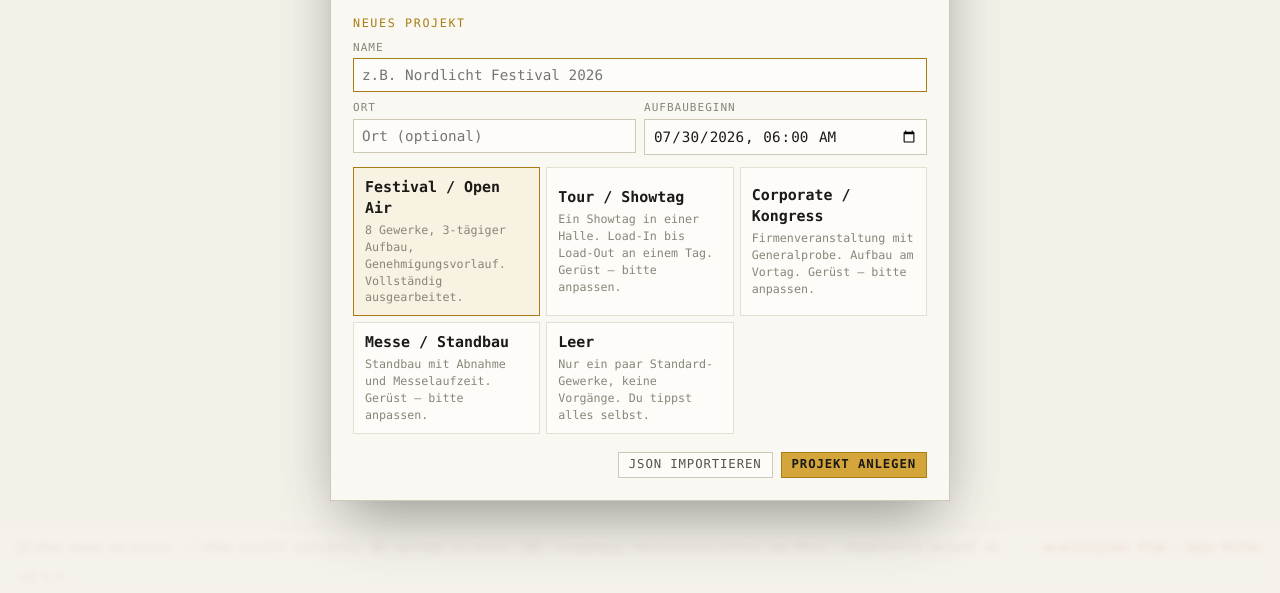
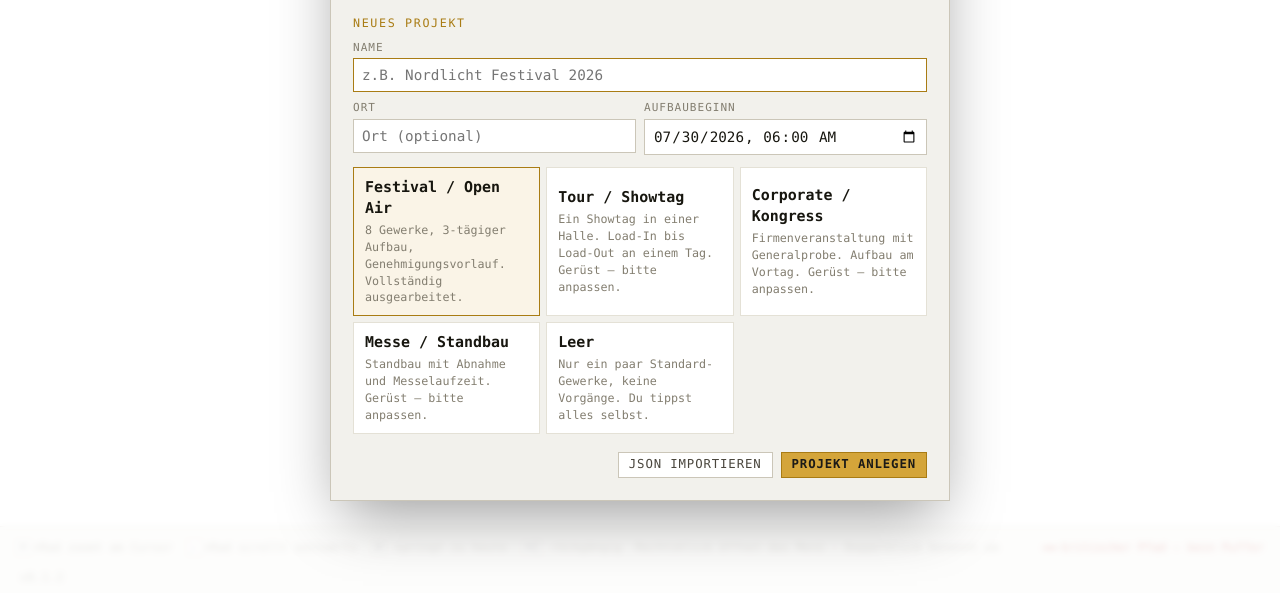
Before and after one commit to M4dm0nky/Bauzeitenplan, a website: page index.html in a window 1280 px wide. Shown: the part 207-800 px from the top of the page. Drawn offline with Linux system fonts and the light colour scheme.

Commit message:
Optik deutlich heller — v0.1.2
Heller Modus auf Weiß (statt gedämpftem Creme), dunkler Modus von Fast-Schwarz
auf angehobenes Schiefergrau. In beiden Systemeinstellungen spürbar heller.

Co-Authored-By: Claude Opus 4.8 <noreply@anthropic.com>

```diff
--- a/index.html
+++ b/index.html
@@ -22,8 +22,8 @@
 <!-- Struktur (Geometrie + Verhalten) und Gestaltung sind getrennt.
      Der Theme-Link ist der einzige Umschaltpunkt: styles/themes/ enthält vier
      fertige Ebenen (console = aktiv). Siehe docs/themes.md. -->
-<link rel="stylesheet" href="styles/base.css?v=0.1.1">
-<link rel="stylesheet" href="styles/themes/console.css?v=0.1.1" id="theme-css" data-theme-name="console">
+<link rel="stylesheet" href="styles/base.css?v=0.1.2">
+<link rel="stylesheet" href="styles/themes/console.css?v=0.1.2" id="theme-css" data-theme-name="console">
 </head>
 <body>
 
@@ -110,6 +110,6 @@
 <div class="toast" id="toast" role="status" hidden></div>
 <input type="file" id="import-file" accept="application/json,.json" hidden>
 
-<script type="module" src="js/app.js?v=0.1.1"></script>
+<script type="module" src="js/app.js?v=0.1.2"></script>
 </body>
 </html>
--- a/js/version.js
+++ b/js/version.js
@@ -8,4 +8,4 @@
 // geprüft wird nichts. Vergisst man eine, sieht der Nutzer alten Code und
 // niemand merkt es. Hier schlägt `node tests/run.mjs` sofort an.
 
-export const VERSION = '0.1.1';
+export const VERSION = '0.1.2';
--- a/package.json
+++ b/package.json
@@ -1,6 +1,6 @@
 {
   "name": "bauzeitenplan",
-  "version": "0.1.1",
+  "version": "0.1.2",
   "private": true,
   "description": "Gantt-Ablaufplan für die Veranstaltungsbranche",
   "type": "module",
--- a/styles/themes/console.css
+++ b/styles/themes/console.css
@@ -6,14 +6,14 @@
    nutzt calc(px * var(--fs))). 1.0 = Ausgangsgröße, 1.3 = 30 % größer.        */
 
 :root {
-  --bg:      #f4f1e9;
-  --panel:   #faf8f2;
-  --panel2:  #fdfcf9;
-  --rule:    #e6e0d2;
-  --rule-2:  #d0c8b6;
-  --ink:     #1b1a17;
-  --ink-2:   #57534a;
-  --muted:   #8a8578;
+  --bg:      #ffffff;
+  --panel:   #f2f1ec;
+  --panel2:  #ffffff;
+  --rule:    #e4e1d6;
+  --rule-2:  #cbc6b8;
+  --ink:     #17160f;
+  --ink-2:   #4a463d;
+  --muted:   #837e70;
   --accent:  #a97c14;      /* Crewplaner-Gold, für Hell auf Kontrast gezogen */
   --accent-b:#d4a53a;      /* das Original — für Flächen */
   --crit:    #b3261e;
@@ -22,16 +22,16 @@
 }
 @media (prefers-color-scheme: dark) {
   :root:where(:not([data-theme="light"])) {
-    --bg: #0e1013; --panel: #15181d; --panel2: #1b1f26; --rule: #252a33;
-    --rule-2: #333a46; --ink: #e6e4dd; --ink-2: #a8a498; --muted: #7a808b;
+    --bg: #21252c; --panel: #2a2f38; --panel2: #333944; --rule: #3d4653;
+    --rule-2: #4d5766; --ink: #f1efe8; --ink-2: #bcb8ab; --muted: #8f95a0;
     --accent: #d4a53a; --accent-b: #d4a53a; --crit: #f06a5a; --now: #f06a5a;
   }
 }
 /* Der Theme-Umschalter des Betrachters muss die OS-Wahl in beide
    Richtungen schlagen — die Media-Query allein reicht dafür nicht. */
 :root[data-theme="dark"] {
-    --bg: #0e1013; --panel: #15181d; --panel2: #1b1f26; --rule: #252a33;
-    --rule-2: #333a46; --ink: #e6e4dd; --ink-2: #a8a498; --muted: #7a808b;
+    --bg: #21252c; --panel: #2a2f38; --panel2: #333944; --rule: #3d4653;
+    --rule-2: #4d5766; --ink: #f1efe8; --ink-2: #bcb8ab; --muted: #8f95a0;
     --accent: #d4a53a; --accent-b: #d4a53a; --crit: #f06a5a; --now: #f06a5a;
 }
 
--- a/sw.js
+++ b/sw.js
@@ -21,7 +21,7 @@
 //     .then(()=>self.clients.matchAll()).then(cs=>cs.forEach(c=>c.navigate(c.url)))));
 // Danach deployen → der SW deinstalliert sich beim nächsten Aufruf selbst.
 
-const SW_VERSION = 'v0.1.1';
+const SW_VERSION = 'v0.1.2';
 
 self.addEventListener('install', () => self.skipWaiting());
 self.addEventListener('activate', (e) => e.waitUntil(self.clients.claim()));
```
Also changed, not shown: CHANGELOG.md.
